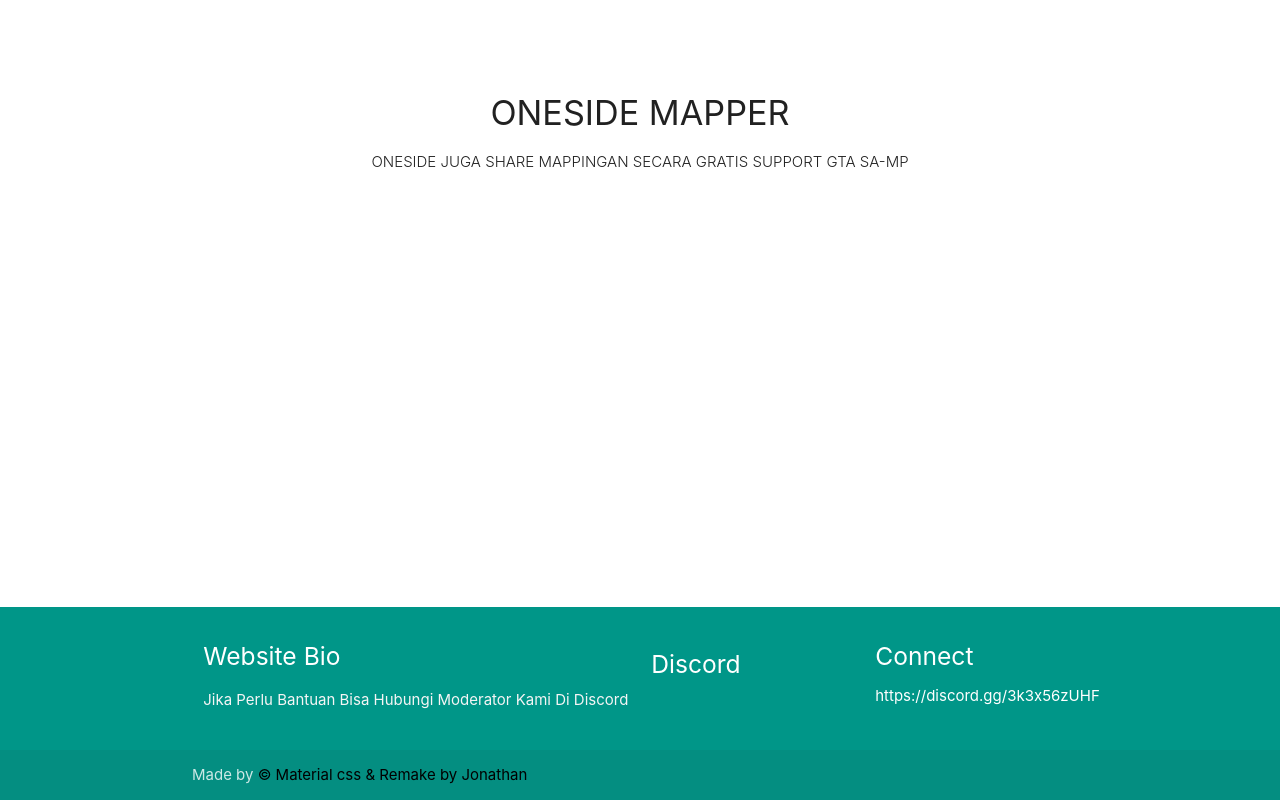
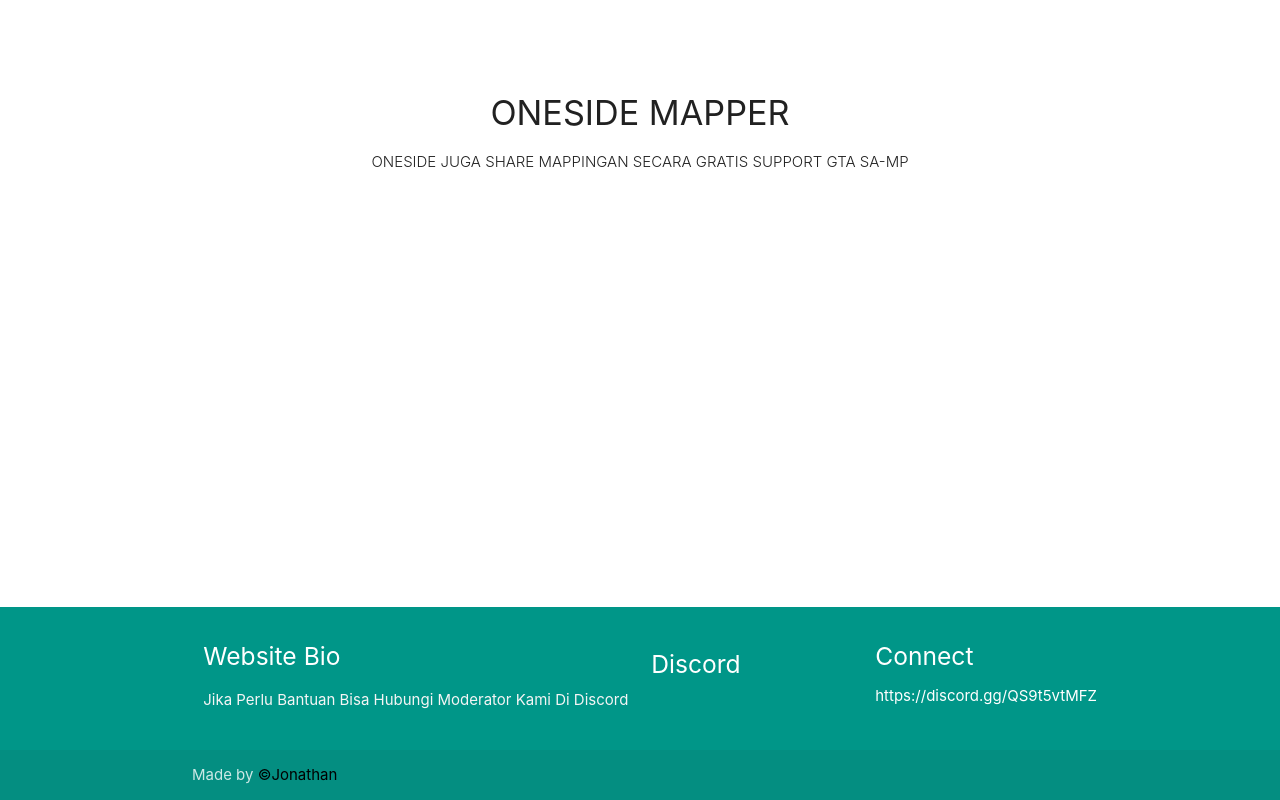
Before and after one commit to Jonathancyber/oneside, a plain HTML site: page index.html in a window 1280 px wide. Shown: the part 1119-1919 px from the top of the page. Drawn offline with nearby package versions, Linux system fonts and the light colour scheme; some icons are missing; files whose address does not match are found by name.

Commit message:
Update index.html

```diff
--- a/index.html
+++ b/index.html
@@ -33,7 +33,7 @@
           <h5 class="header col s12 light">Welcome to oneside website </h5>
         </div>
         <div class="row center">
-          <a href="https://discord.gg/993Jpy22AB" id="download-button" class="btn-large waves-effect waves-light teal lighten-1">ONESIDE DISCORD</a>
+          <a href="https://discord.gg/QS9t5vtMFZ" id="download-button" class="btn-large waves-effect waves-light teal lighten-1">ONESIDE DISCORD</a>
         </div>
         <br><br>
 
@@ -140,7 +140,7 @@
         <div class="col l3 s12">
           <h5 class="white-text">Connect</h5>
           <ul>
-            <li><a class="white-text" href="#!">https://discord.gg/3k3x56zUHF</a></li>
+            <li><a class="white-text" href="#!">https://discord.gg/QS9t5vtMFZ</a></li>
             <li><a class="white-text" href="#!"></a></li>
             <li><a class="white-text" href="#!"></a></li>
             <li><a class="white-text" href="#!"></a></li>
@@ -150,7 +150,7 @@
     </div>
     <div class="footer-copyright">
       <div class="container">
-      Made by <a class="black-text text-lighten-3" href="https://discord.gg/3k3x56zUHF">© Material css & Remake by Jonathan </a>
+      Made by <a class="black-text text-lighten-3" href="https://discord.gg/3k3x56zUHF">©Jonathan </a>
       </div>
     </div>
   </footer>
```
